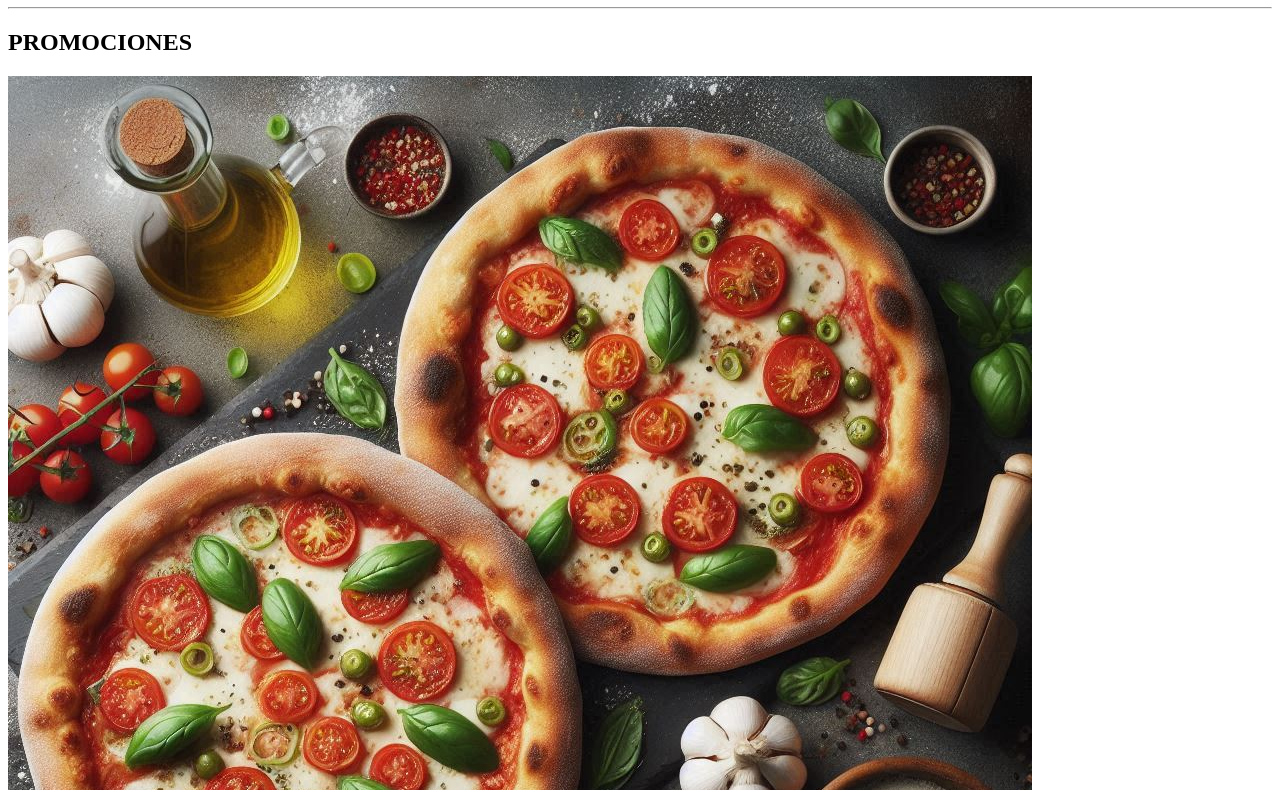
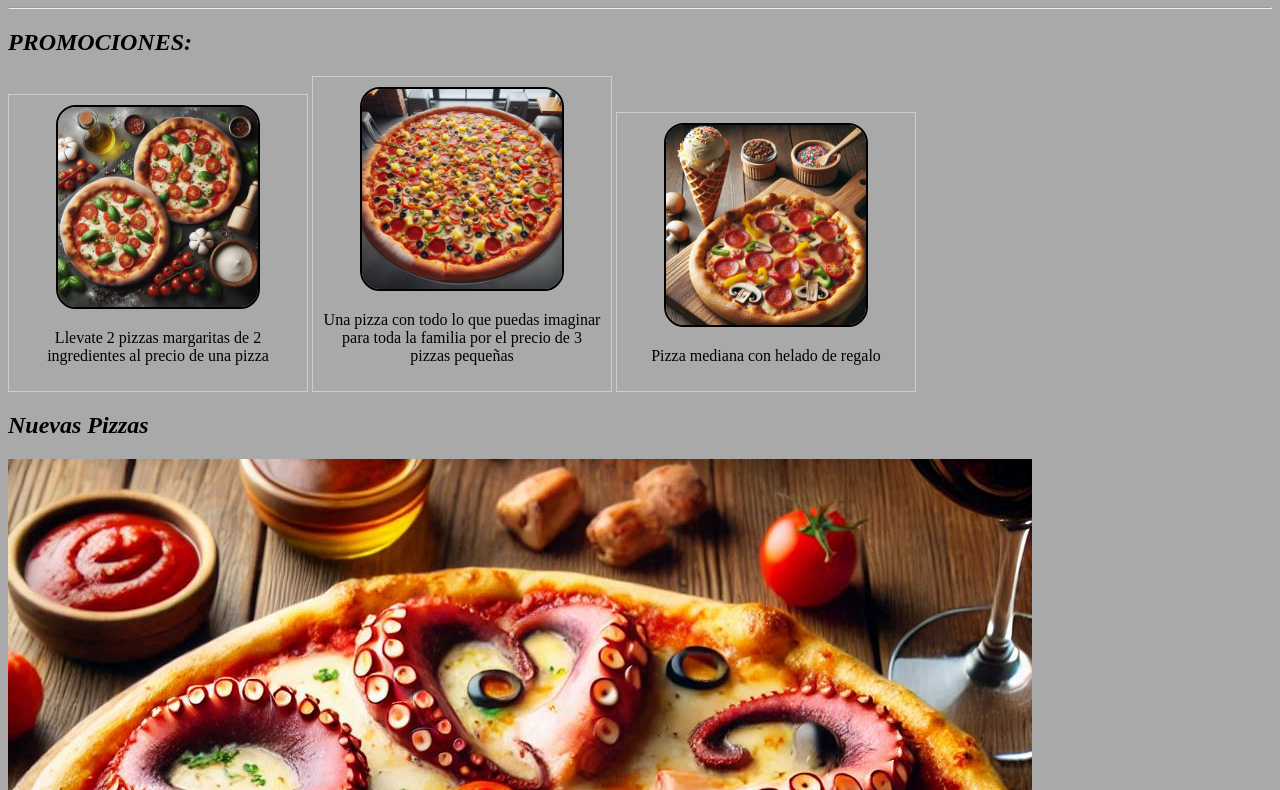
Before and after one commit to AngelRuizGarcia/Reto_HTML_CSS, a plain HTML site: page pizzas.html in a window 1280 px wide. Shown: the part 73-863 px from the top of the page. Drawn offline with Linux system fonts and the light colour scheme.

Commit message:
tikitaka

```diff
--- a/estilos/pizzas.css
+++ b/estilos/pizzas.css
@@ -0,0 +1,23 @@
+h1 {
+    text-align: center;
+
+    }
+
+body {
+    background-color: darkgray;
+}
+h2 {
+    font-style: oblique;
+}
+.promopizzas{
+    width: 200px;
+    border-radius: 20px;
+    border: 2px solid black;
+}
+.promo{
+    display: inline-block;
+    width: 300px;
+    text-align: center;
+    border: 1px solid #ccc;
+    padding: 10px; box-sizing: border-box;
+}
--- a/pizzas.html
+++ b/pizzas.html
@@ -13,17 +13,17 @@
         <hr>
         <main>
             <article>
-                <h2> PROMOCIONES </h2>
-                <section>
-                    <img src="imagenes/2margaritas.jpg" alt="">
+                <h2> PROMOCIONES: </h2>
+                <section class="promo">
+                    <img class="promopizzas" src="imagenes/2margaritas.jpg" alt="">
                     <p>Llevate 2 pizzas margaritas de 2 ingredientes al precio de una pizza</p>
                 </section>
-                <section>
-                    <img src="imagenes/pizzaGrande.jpg" alt="">
+                <section class="promo">
+                    <img class="promopizzas" src="imagenes/pizzaGrande.jpg" alt="">
                     <p>Una pizza con todo lo que puedas imaginar para toda la familia por el precio de 3 pizzas pequeñas</p>
                 </section>
-                <section>
-                    <img src="imagenes/PizzaHelado.jpg" alt="">
+                <section class="promo">
+                    <img class="promopizzas" src="imagenes/PizzaHelado.jpg" alt="">
                     <p> Pizza mediana con helado de regalo</p>
                 </section>
 
```
